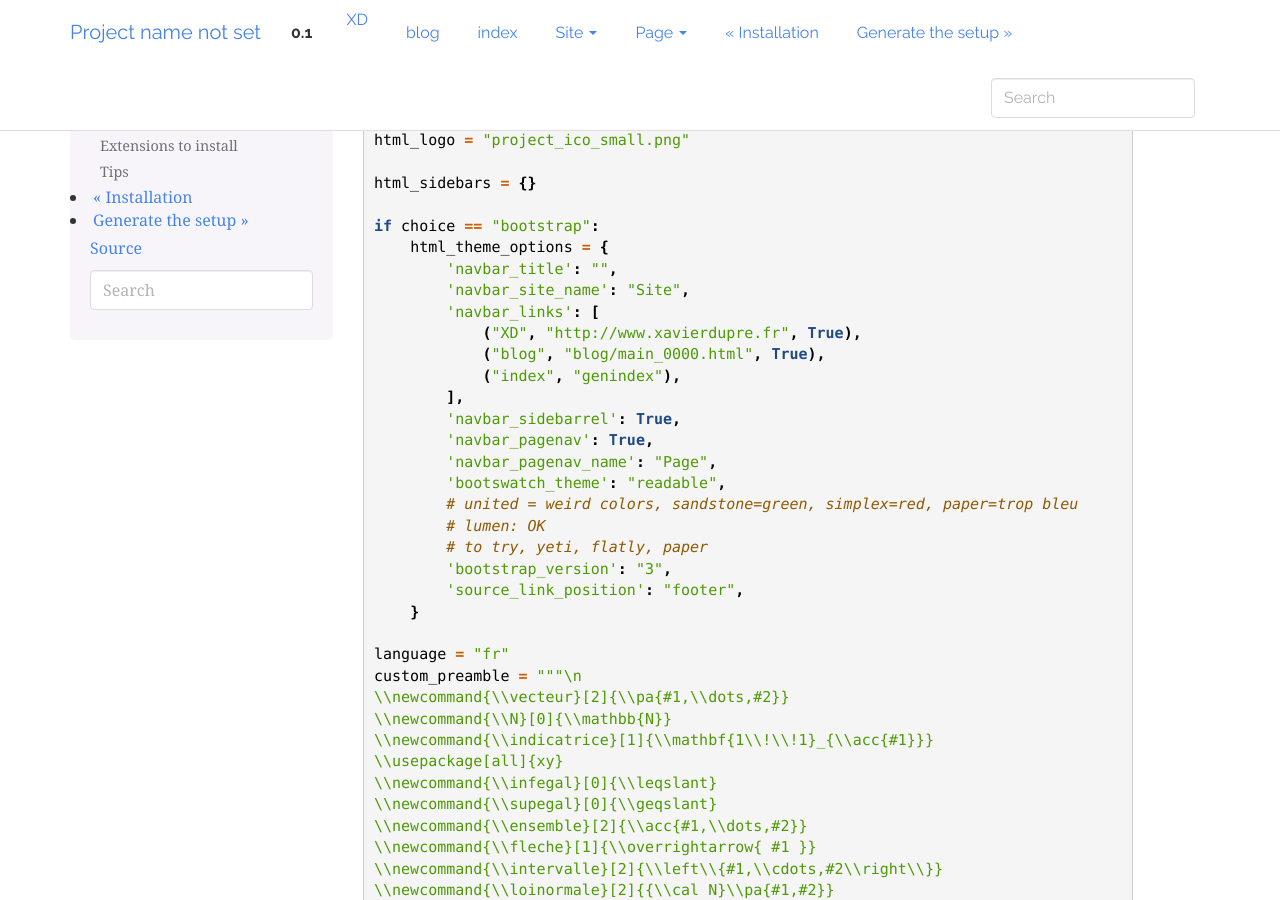
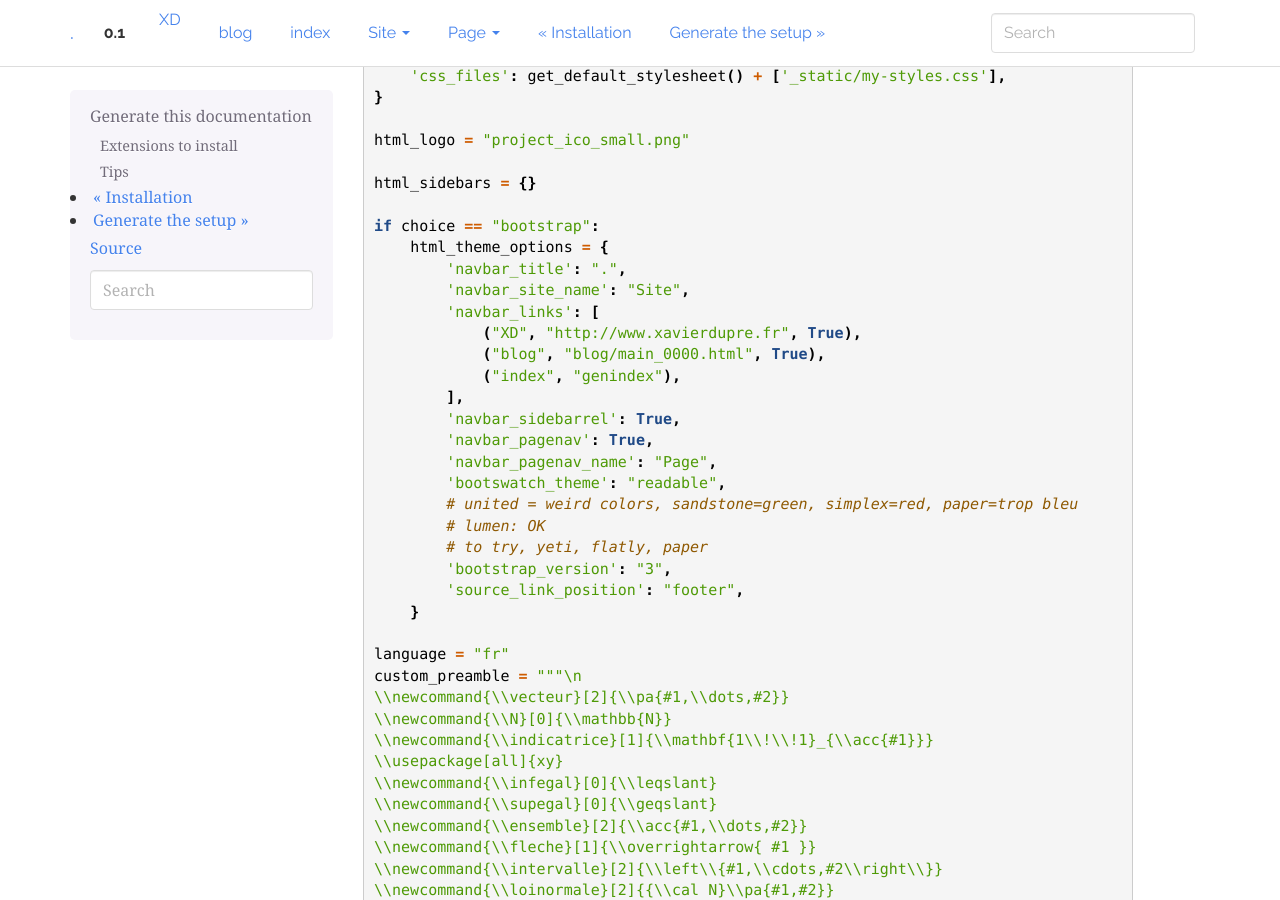
Before and after one commit to sdpython/mlstatpy, a Sphinx documentation site: the page built from _doc/sphinxdoc/source/generatedoc.rst, in a window 1280 px wide and 900 px high, scrolled down 1206 px. Built offline with Sphinx 7.4.7, drawn with Linux system fonts in a browser that asks for light colours; pages that are not in the unit, such as notebooks, are missing from menus; the version number is read from the project's files by our own code.

```diff
--- a/_doc/sphinxdoc/source/conf.py
+++ b/_doc/sphinxdoc/source/conf.py
@@ -56,7 +56,7 @@ html_sidebars = {}
 
 if choice == "bootstrap":
     html_theme_options = {
-        'navbar_title': "",
+        'navbar_title': ".",
         'navbar_site_name': "Site",
         'navbar_links': [
             ("XD", "http://www.xavierdupre.fr", True),
```
